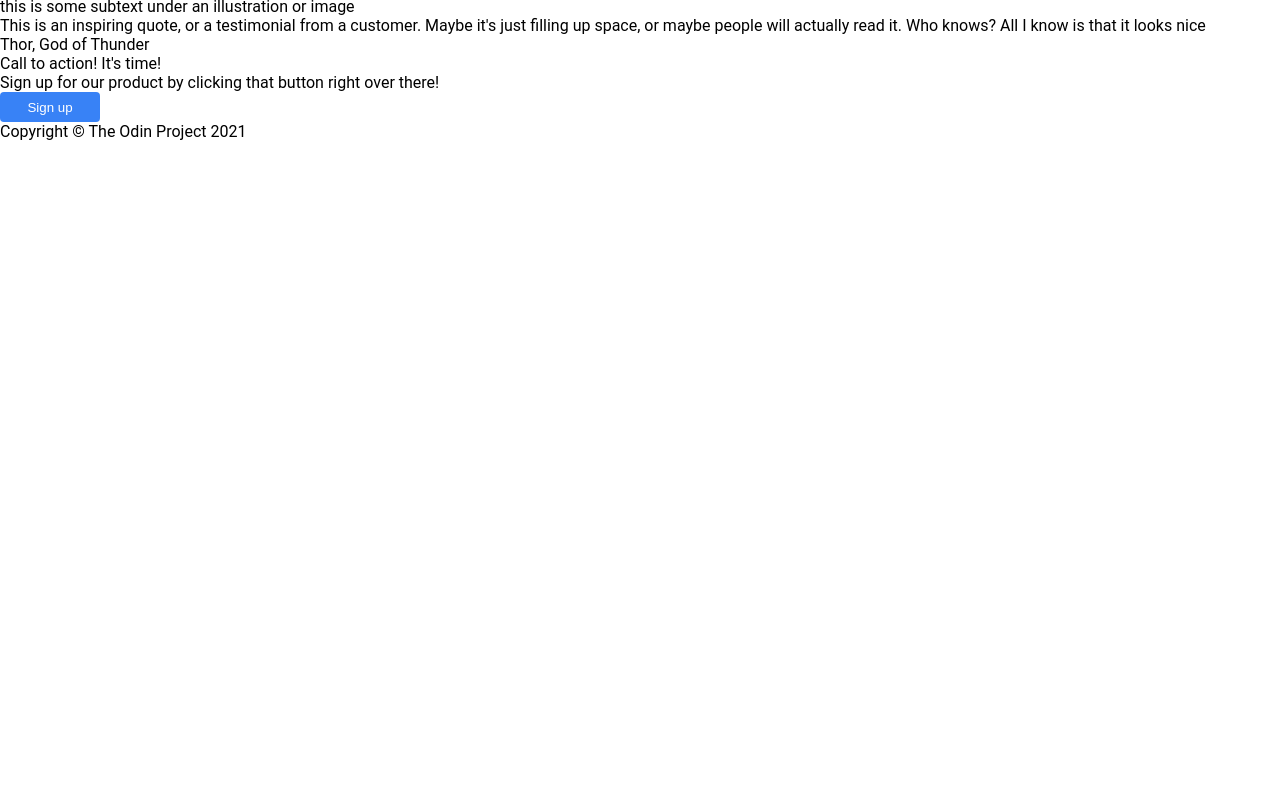
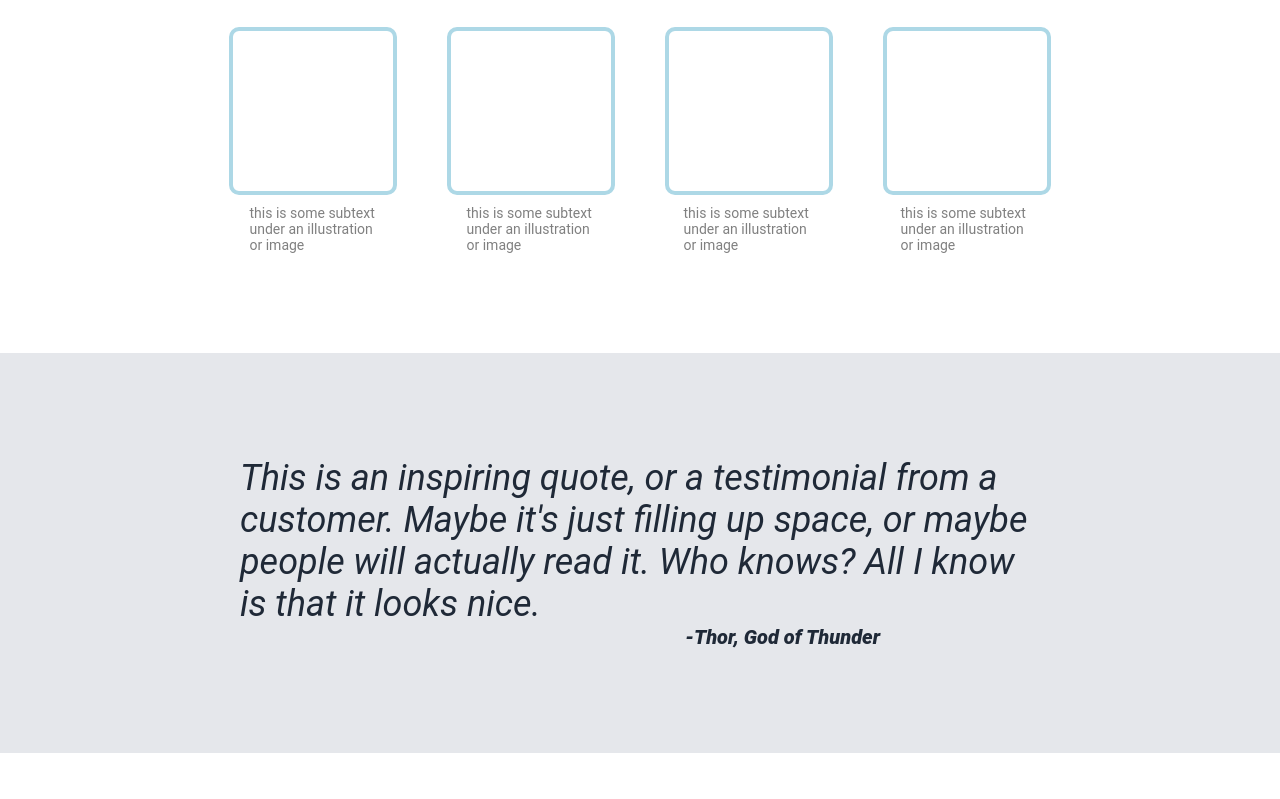
Before and after one commit to amendo3/landing_page, a plain HTML site: page index.html in a window 1280 px wide. Shown: the part 570-1369 px from the top of the page. Before the commit the page ends 800 px from the top, so only its background shows below. Drawn offline with Linux system fonts and the light colour scheme.

Commit message:
Add next 3 sections (boxes, quotes, call to action.

```diff
--- a/index.html
+++ b/index.html
@@ -65,15 +65,18 @@
 
         -->
         <div class="titles2">Some random information.</div>
-        <div class="box1">box1</div>
-        <div class="box2">box2</div>
-        <div class="box3">box3</div>
-        <div class="box4">box4</div>
+        <div class="boxes">
+            <div class="box1"></div>
+            <div class="box2"></div>
+            <div class="box3"></div>
+            <div class="box4"></div>
+        </div>
+        <div class="texts">
             <div class="text1">this is some subtext under an illustration or image</div>
             <div class="text2">this is some subtext under an illustration or image</div>
             <div class="text3">this is some subtext under an illustration or image</div>
             <div class="text4">this is some subtext under an illustration or image</div>
-
+        </div>
     </div>
 
     <div class="section2">
@@ -83,8 +86,8 @@
 
         -->
 
-        <div class="quote">This is an inspiring quote, or a testimonial from a customer. Maybe it's just filling up space, or maybe people will actually read it. Who knows? All I know is that it looks nice</div>
-        <div class="person">Thor, God of Thunder</div>
+        <div class="quote">This is an inspiring quote, or a testimonial from a customer. Maybe it's just filling up space, or maybe people will actually read it. Who knows? All I know is that it looks nice.</div>
+        <div class="person">-Thor, God of Thunder</div>
 
     </div>
 
@@ -97,8 +100,10 @@
 
         -->
         <div class="s3container">
+            <div class="s3left">
                 <div class="s3title">Call to action! It's time!</div>
                 <div class="s3text">Sign up for our product by clicking that button right over there!</div>
+            </div>
             <div class="button2">
                 <button>Sign up</button>
             </div>
--- a/styles.css
+++ b/styles.css
@@ -1,5 +1,5 @@
 body {
-    overflow: hidden;
+    overflow-x: hidden;
     font-family: Roboto, sans-serif;
     margin: 0;
 }
@@ -39,6 +39,7 @@ a {
     display: flex;
     flex-direction: column;
     gap: 6px;
+    margin-bottom: 50px;
 }
 
 .container {
@@ -46,19 +47,22 @@ a {
     text-align: center;
     align-items: center;
     background-color: gray;
+    margin-bottom: 40px;
 }
 
 .title {
     font-size: 48px;
     font-weight: 800;
-    width: 300px;
+    width: 350px;
     color: #f9faf8;
+    margin-bottom: 10px;
 }
 
 .text {
     font-size: 18px;
-    width: 360px;
+    width: 450px;
     color: #e5e7eb;
+    margin-bottom: 10px;
 }
 
 button {
@@ -69,3 +73,112 @@ button {
     color: white;
     background-color: #3882F6;
 }
+
+.section1 {
+    display: flex;
+    flex-direction: column;
+
+}
+.titles2 {
+    display: flex;
+    text-align: center;
+    justify-content: center;
+    font-size: 36px;
+    font-weight: 800;
+    color: #1F2937;
+    margin-top: 30px;
+    margin-bottom: 30px;
+}
+
+.boxes {
+    display: flex;
+    flex-direction: row;
+    gap: 30px;
+    align-items: center;
+    justify-content: center;
+}
+
+.box1, .box2, .box3, .box4 {
+    border: 4px solid lightblue;
+    border-radius: 10px;
+    margin: 10px;
+    padding: 80px;
+}
+
+.texts {
+    display: flex;
+    font-size: 14px;
+    color: gray;
+    gap: 87px;
+    justify-content: center;
+}
+
+.text1, .text2, .text3, .text4 {
+    width: 130px;
+    align-items: center;
+    margin-bottom: 100px;
+}
+
+.section2 {
+    display: flex;
+    flex-direction: column;
+    justify-content: center;
+    align-items: center;
+    font-size: 36px;
+    color: #1F2937;
+    font-style: italic;
+    background-color: #e5e7eb;
+    height: 400px;
+
+}
+
+.quote {
+    width: 800px;
+}
+
+.person {
+    font-size: 20px;
+    font-weight: 800;
+    align-self: end;
+    margin-right: 400px;
+}
+
+.section3 {
+    display: flex;
+    background-color: white;
+    justify-content: center;
+    align-items: center;
+    height: 300px;
+}
+
+.s3container {
+    display: flex;
+    background-color: #3882F6;
+    height: 150px;
+    border-radius: 10px;
+    width: 900px;
+    justify-content: center;
+    align-items: center;
+    color: white;
+    gap: 150px;
+}
+
+.s3left {
+    display: flex;
+    flex-flow: column wrap;
+    gap: 5px;
+}
+
+.button2 {
+    border: 2px solid white;
+    border-radius: 5px;
+}
+
+.s3title {
+    font-weight: 900;
+}
+
+.s3text {
+    font-size: 13px;
+    font-weight: 100;
+}
```
Lines whose indentation alone changed are shown as unchanged.
